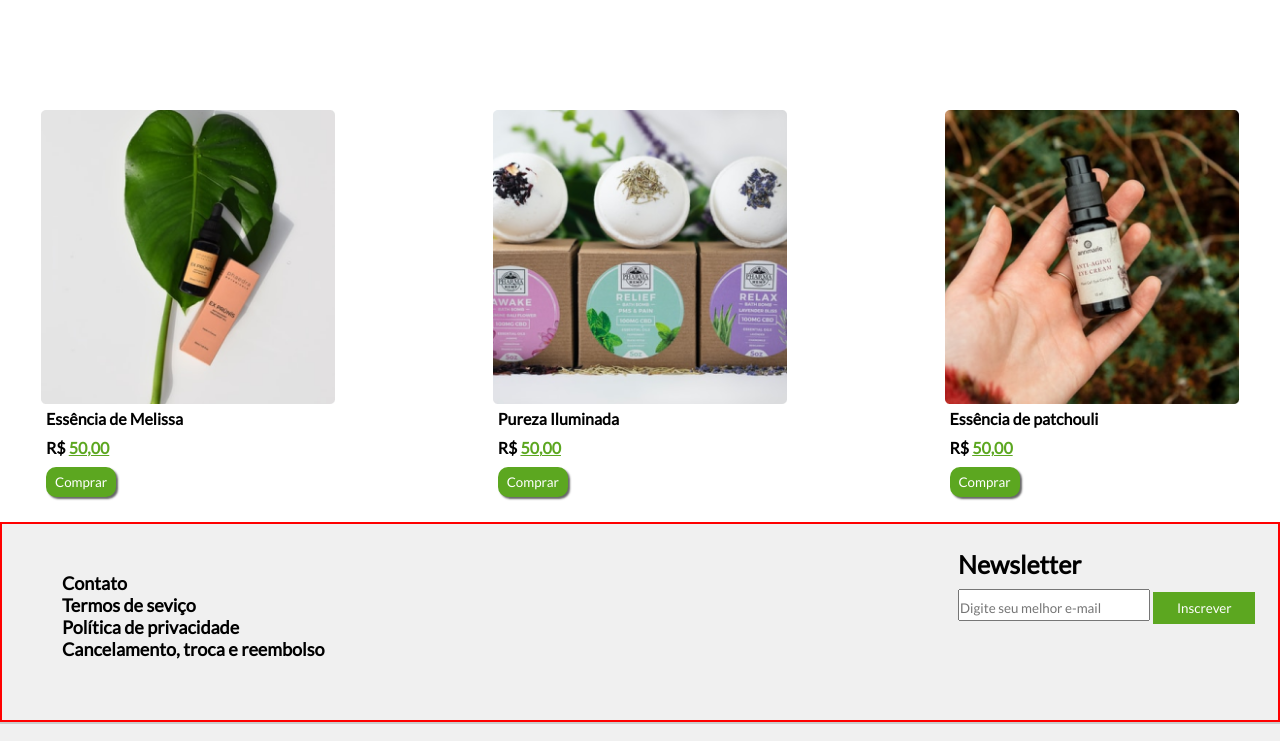
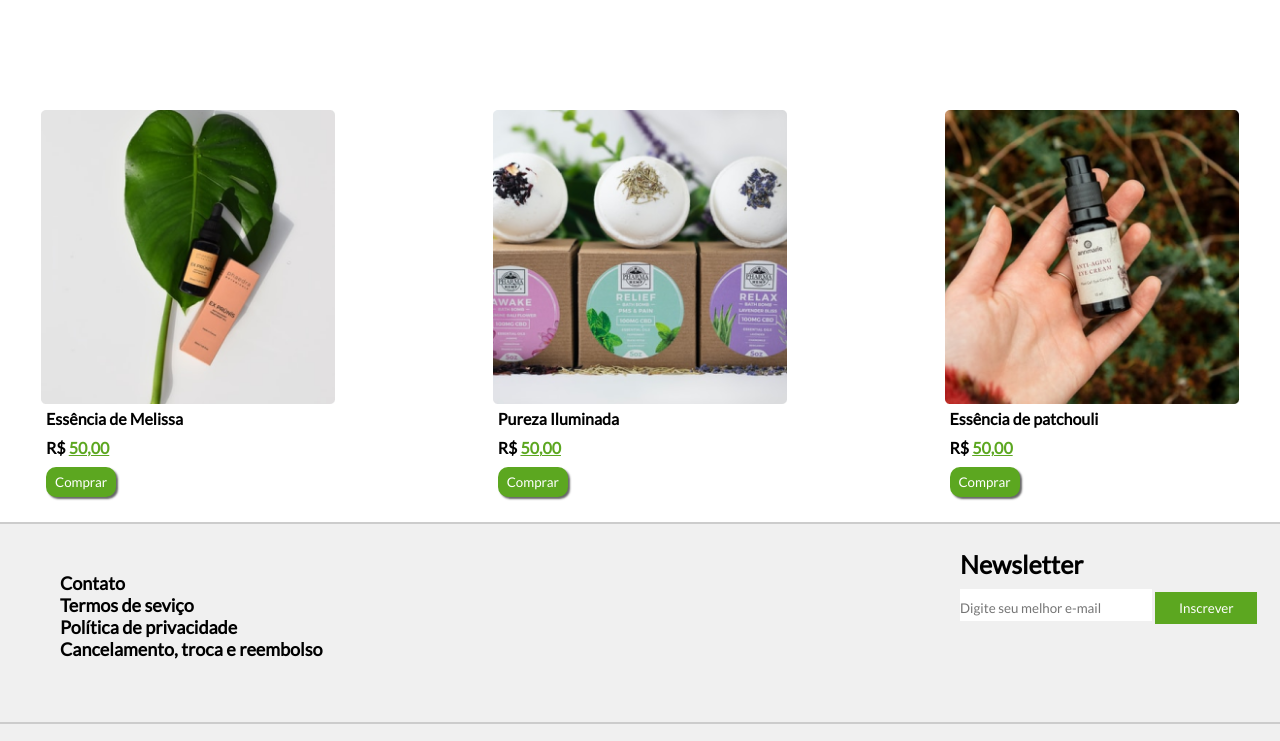
Before and after one commit to Pdroth4/selfcare, a plain HTML site: page index.html in a window 1280 px wide. Shown: the part 1193-1934 px from the top of the page. Drawn offline with Linux system fonts and the light colour scheme.

Commit message:
Update style.css

```diff
--- a/style.css
+++ b/style.css
@@ -107,7 +107,6 @@ figcaption {
   display: flex;
   justify-content: space-between;
   border-top: 2px solid #ccc;
-  border: solid 2px red;
 }
 
 .infos {
@@ -115,7 +114,6 @@ figcaption {
   height: 13vh;
   display: flex;
   align-items: center;
-  padding-top:;
 }
 
 ul {
@@ -152,6 +150,7 @@ input {
   padding-top: 5px;
   width: 15vw;
   height: 4vh;
+  border: none;
 }
 
 .sub {
```
